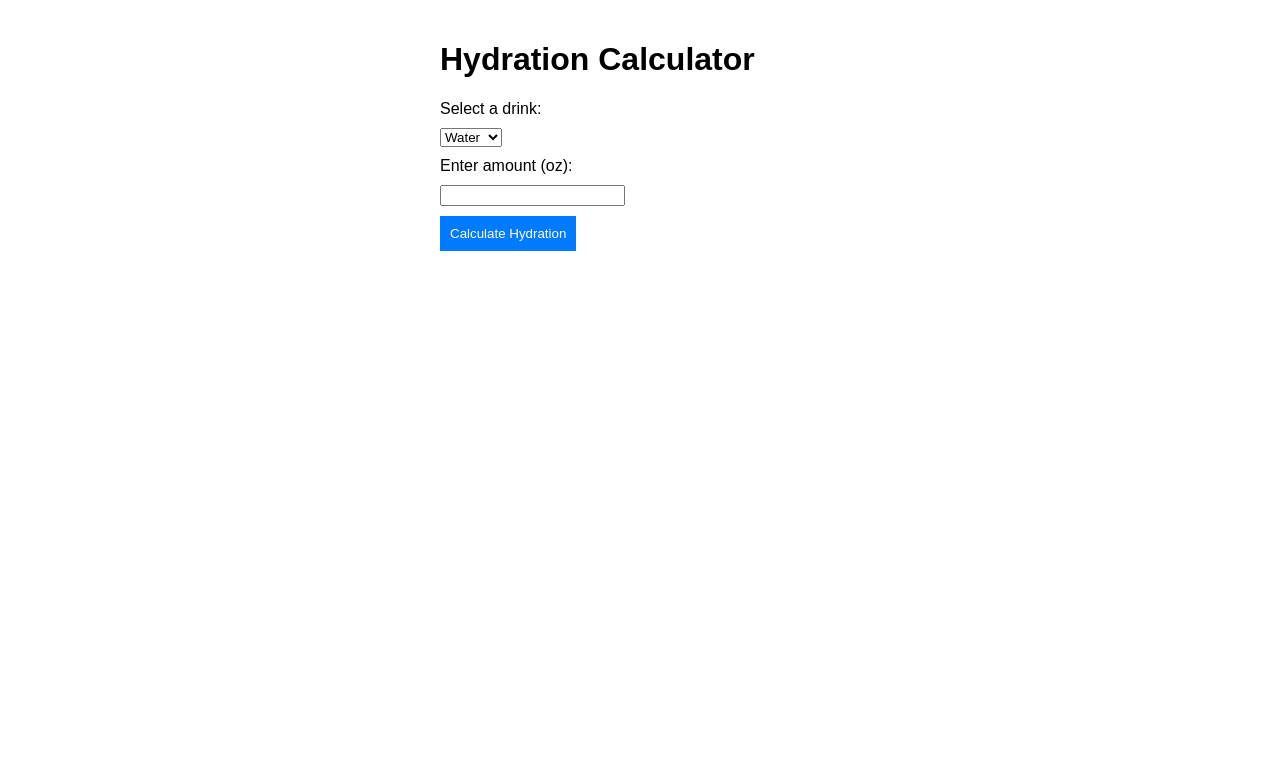
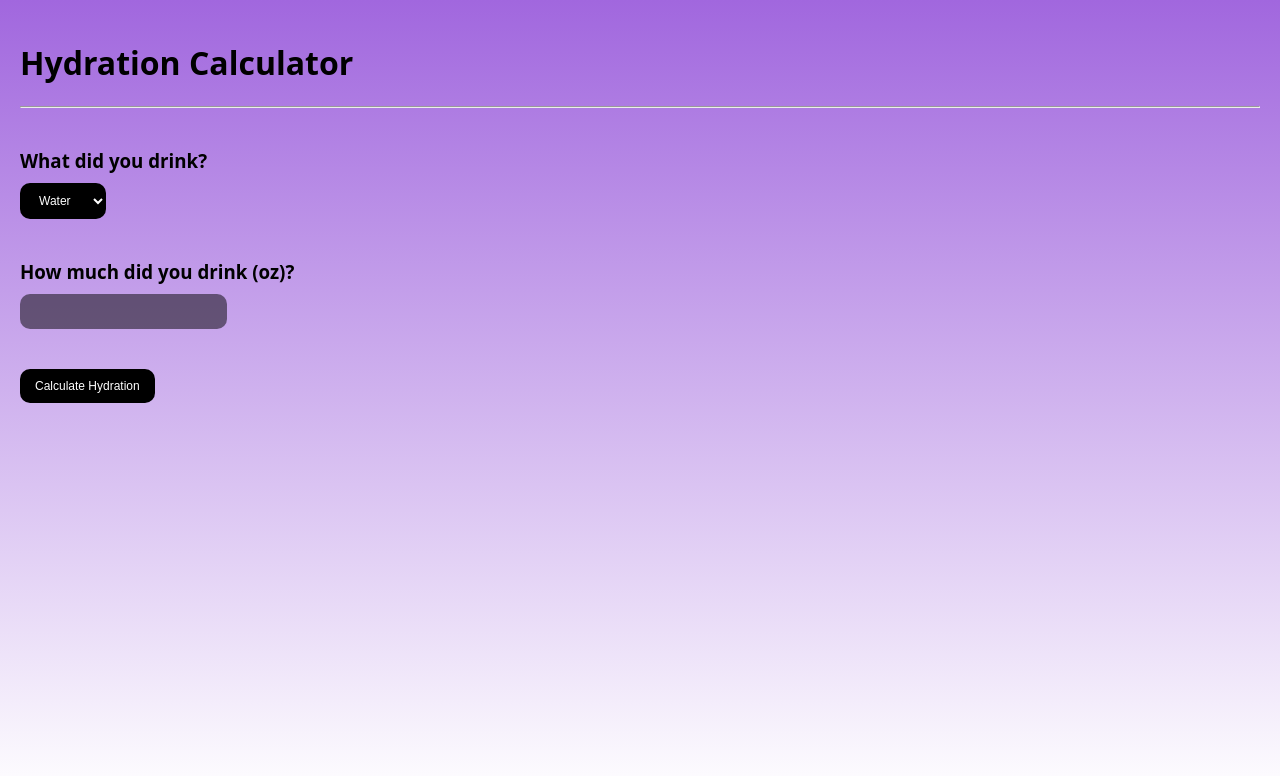
Before and after one commit to asboy2035/Hydration-Calculator, a plain HTML site: page index.html in a window 1280 px wide. Drawn offline with Linux system fonts and the light colour scheme.

Commit message:
make it pop :)

```diff
--- a/index.html
+++ b/index.html
@@ -3,43 +3,92 @@
 <head>
   <meta charset="UTF-8">
   <meta name="viewport" content="width=device-width, initial-scale=1.0">
+  <meta property="og:title" content="ash's Hydration Calculator">
+  <meta property="og:description" content="Calculate how much hydration you got from your drink!">
   <title>Hydration Calculator</title>
   <style>
     body {
-      font-family: Arial, sans-serif;
-      max-width: 400px;
+      background: linear-gradient(to bottom, #a167de, white);
+      background-repeat: no-repeat;
+      background-size: cover;
+      background-attachment: fixed;
+      color: black;
       margin: auto;
       padding: 20px;
+      font-family: system-ui, -apple-system, BlinkMacSystemFont, 'Segoe UI', Roboto, Oxygen, Ubuntu, Cantarell, 'Open Sans', 'Helvetica Neue', sans-serif;
+      text-align: left;
     }
-    label, select, input {
+
+    button, select {
       display: block;
       margin: 10px 0;
+      background-color: black;
+      color: white;
+      font-size: 12px;
     }
+
+    button, select, input {
+      padding: 10px 15px;
+      border-radius: 10px;
+      border: none;
+    }
+
+    input {
+      background-color: rgba(0, 0, 0, 0.5);
+    }
+
+    hr {
+      color: #5f5f60;
+    }
+
     button {
-      padding: 10px;
-      background-color: #007BFF;
-      color: white;
-      border: none;
       cursor: pointer;
+      transition: ease-in-out 0.3s;
     }
+
     button:hover {
-      background-color: #0056b3;
+      background-color: #6311b9;
+    }
+
+    .question {
+      margin-top: 40px;
+      margin-bottom: 10px;
+    }
+
+    @media (prefers-color-scheme: dark) {
+      body {
+        background: linear-gradient(to bottom, #6311b9, black);
+        background-size: cover;
+        background-repeat: no-repeat;
+        background-attachment: fixed;
+        color: white;
+      }
+
+      button, select {
+        background-color: white;
+        color: black;
+      }
+
+      input {
+        background-color: rgba(255, 255, 255, 0.5);
+      }
     }
   </style>
 </head>
 <body>
   <h1>Hydration Calculator</h1>
-  <label for="drink">Select a drink:</label>
+  <hr>
+  <h3 class="question">What did you drink?</h3>
   <select id="drink">
     <!-- Options will be dynamically populated -->
   </select>
 
-  <label for="amount">Enter amount (oz):</label>
+  <h3 class="question">How much did you drink (oz)?</h3>
   <input type="number" id="amount" min="0" step="0.1">
 
-  <button onclick="calculateHydration()">Calculate Hydration</button>
+  <button onclick="calculateHydration()" style="margin-top: 40px;">Calculate Hydration</button>
 
-  <h2 id="result"></h2>
+  <p id="result"></p>
 
   <script>
     const drinkMultipliers = {
```
